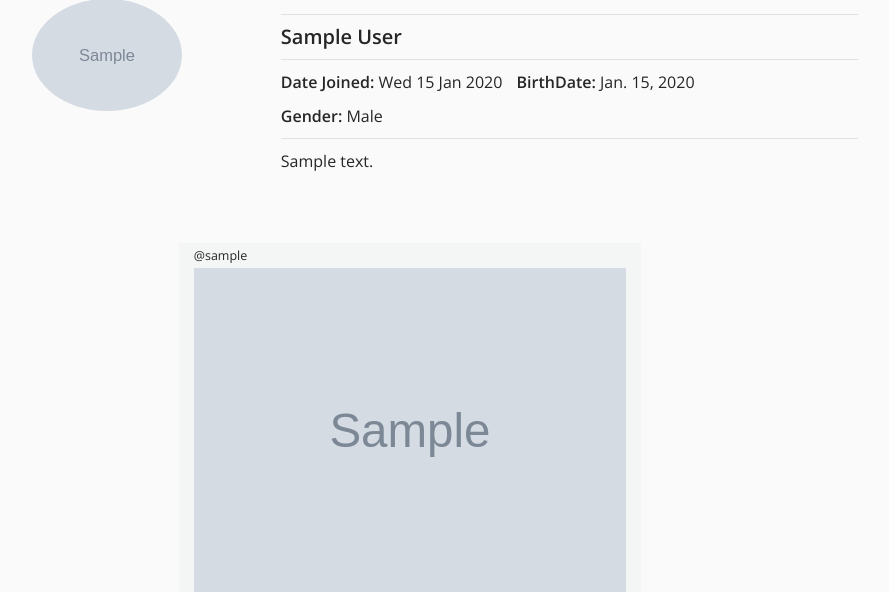
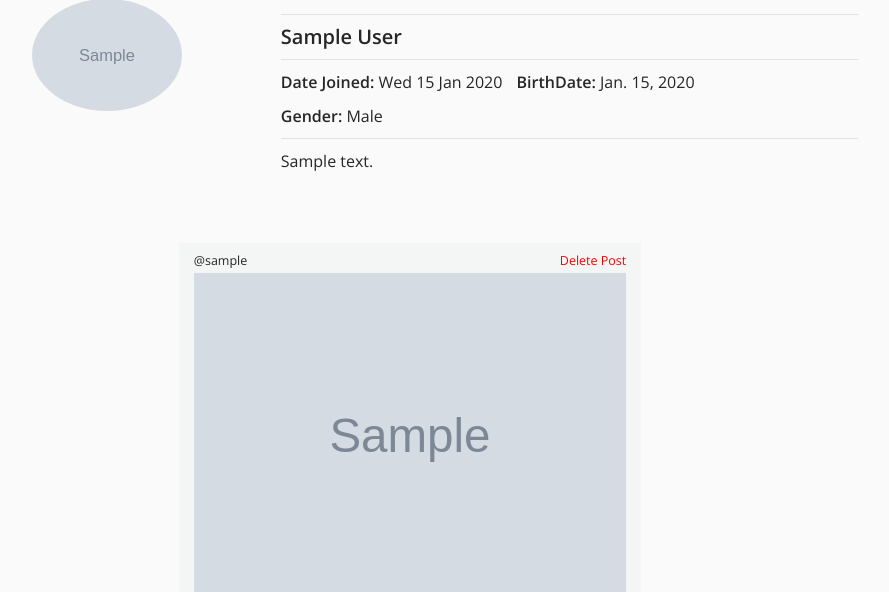
Before and after one commit to nabil-el-houssein/CS50gram, a Django app: a page that uses cs50gram/templates/cs50gram/profile.html in a window 1280 px wide. Shown: the part 187-779 px from the top of the page, without its empty margins (230-1119 px from the left). Run offline with Django 3.2, Linux system fonts and the light colour scheme; a user stored in the database is signed in; tables that the repository leaves empty hold one stand-in row (values such as "Sample post"); grey boxes marked "Sample" are stand-in pictures; some libraries are stand-ins or nearby versions.

Commit message:
Added the ability to delete posts from home and profile pages

```diff
--- a/cs50gram/templates/cs50gram/profile.html
+++ b/cs50gram/templates/cs50gram/profile.html
@@ -106,10 +106,15 @@
 			{% else %}
 				{% for post in profile.user.posts.all %}
 					<div class="row justify-content-center mt-3">
-					<div class="col-md-6" style="background-color: #f4f6f6">
+					<div id="post-{{post.id}}" class="col-md-6" style="background-color: #f4f6f6">
 
 						<!-- Username -->
-						<a href="{% url 'profile' post.posted_by %}"><h5 class="mt-2"> @{{ post.posted_by }} </h5></a>
+						<h5>
+							<a href="{% url 'profile' post.posted_by %}"> @{{ post.posted_by }} </a>
+							{% if request.user == post.posted_by %}
+								<a data-id="{{post.id}}" class="delete float-right">Delete Post</a>
+							{% endif %}
+						</h5>
 
 
 						<!-- Post image -->
```
Also changed, not shown: cs50gram/templates/cs50gram/index.html (+7 -2 lines).
